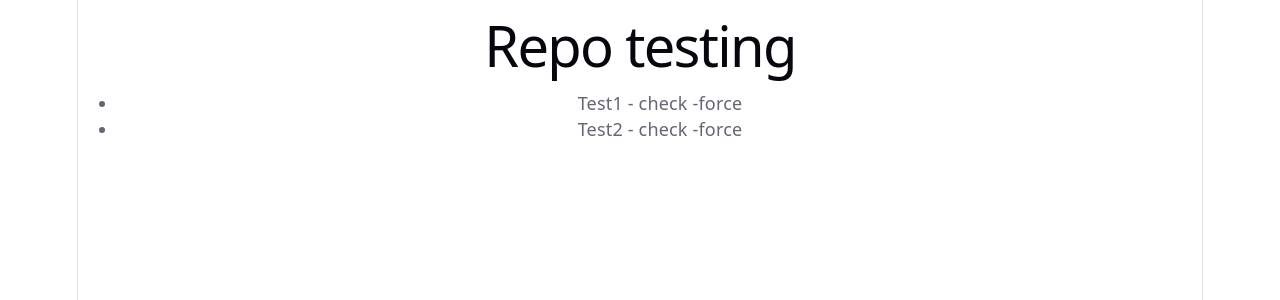
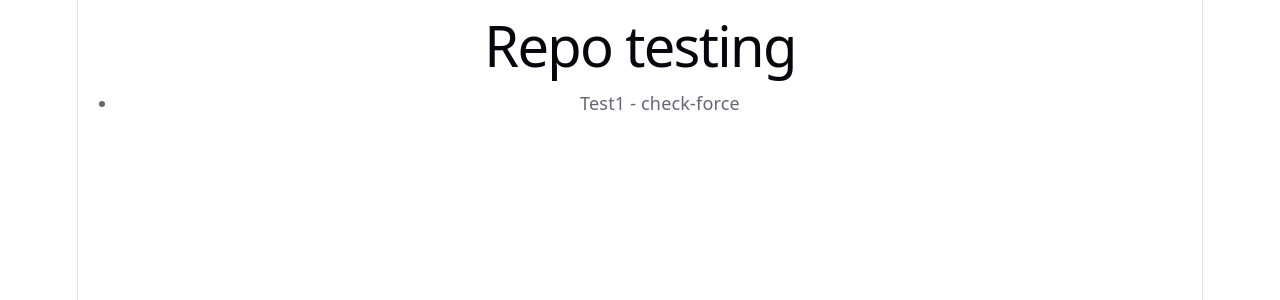
Before and after one commit to ergashev2000/testrepository, a React (Vite) app: page / in a window 1280 px wide. Shown: the top 300 px of the page. Built offline with nearby package versions, Linux system fonts and the light colour scheme.

Commit message:
Revert "-"

```diff
--- a/src/App.tsx
+++ b/src/App.tsx
@@ -3,8 +3,7 @@ export default function App() {
     <div>
       <h1>Repo testing</h1>
       <ul>
-        <li>Test1 - check -force</li>
-        <li>Test2 - check -force</li>
+        <li>Test1 - check-force</li>
       </ul>
     </div>
   )
```
